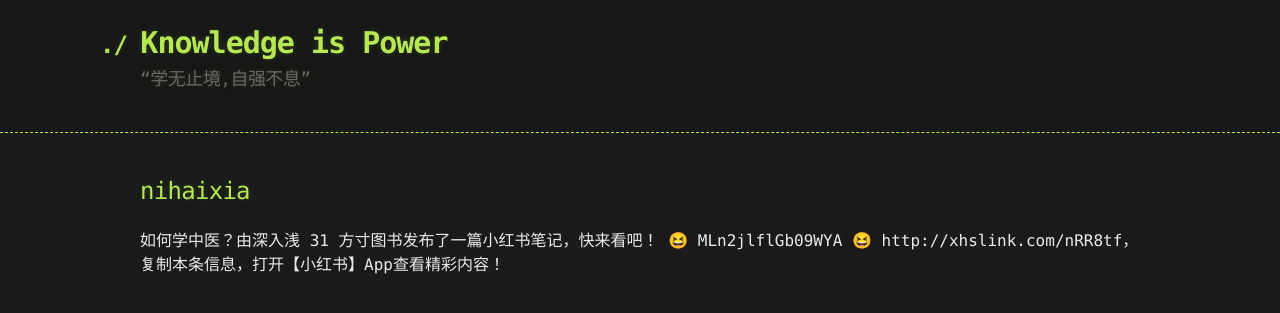
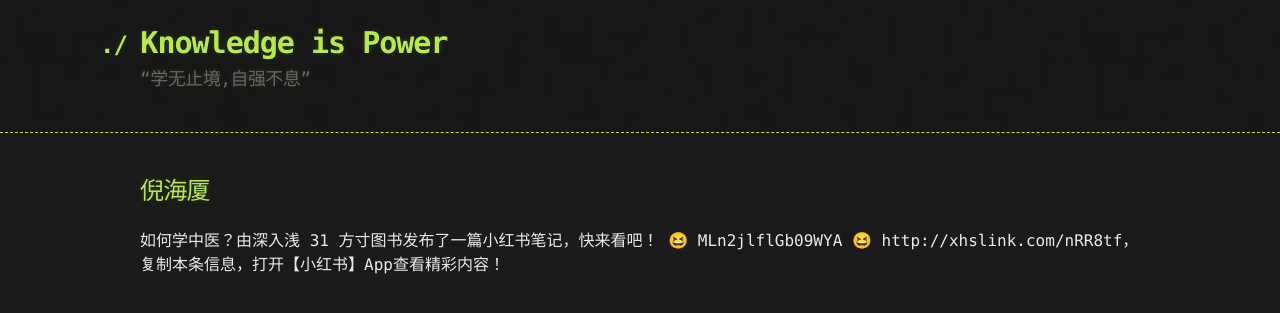
Before and after one commit to liangsuno/liangsuno.github.com, a Jekyll site: the page built from knowledge/chinese-medicine/nihaixia/index.md, in a window 1280 px wide. Shown: the top 313 px of the page. Built offline with Jekyll 4.4.1, drawn with Linux system fonts in a browser that asks for light colours; our own code applies the rules of GitHub Pages for plain Markdown files.

Commit message:
Update index.md

```diff
--- a/knowledge/chinese-medicine/nihaixia/index.md
+++ b/knowledge/chinese-medicine/nihaixia/index.md
@@ -2,7 +2,7 @@
 layout: default
 ---
 
-## nihaixia
+## 倪海厦
 
 如何学中医？由深入浅
 31 方寸图书发布了一篇小红书笔记，快来看吧！ 😆 MLn2jlflGb09WYA 😆 http://xhslink.com/nRR8tf，复制本条信息，打开【小红书】App查看精彩内容！
```
